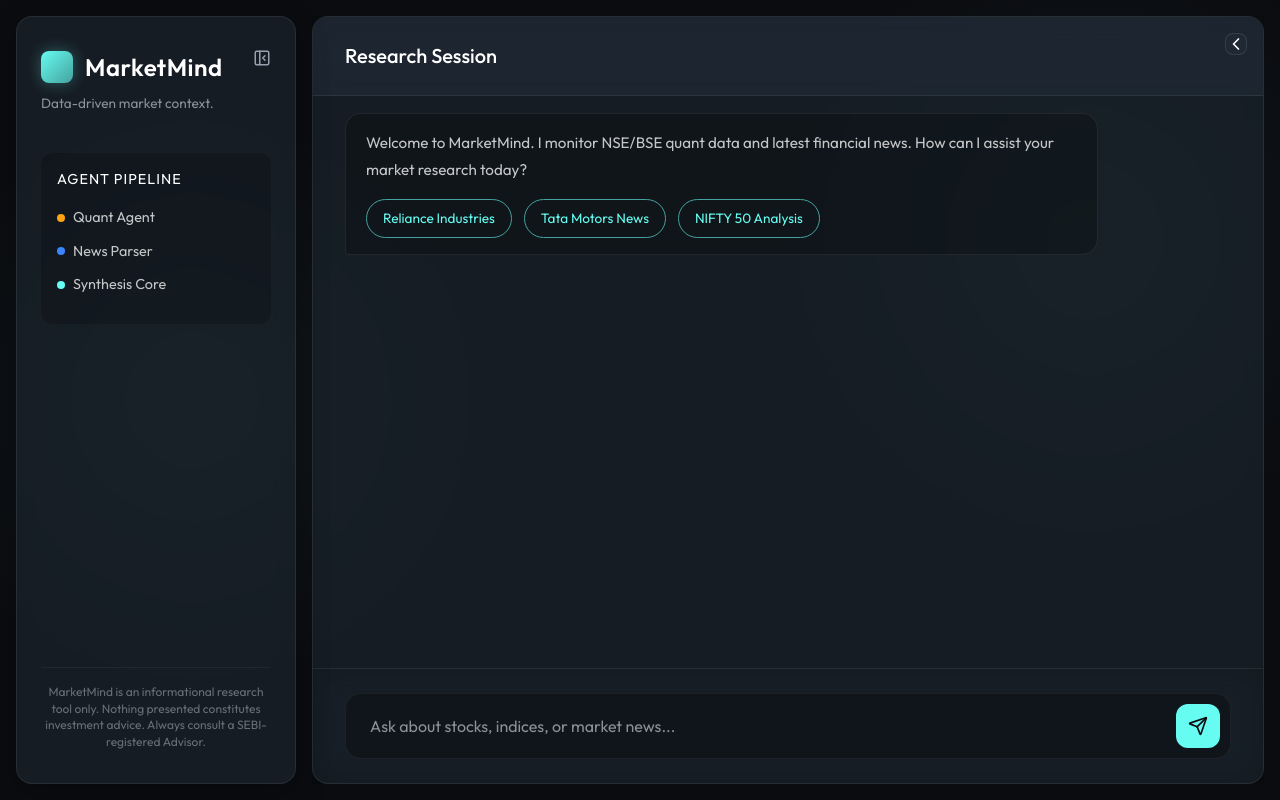
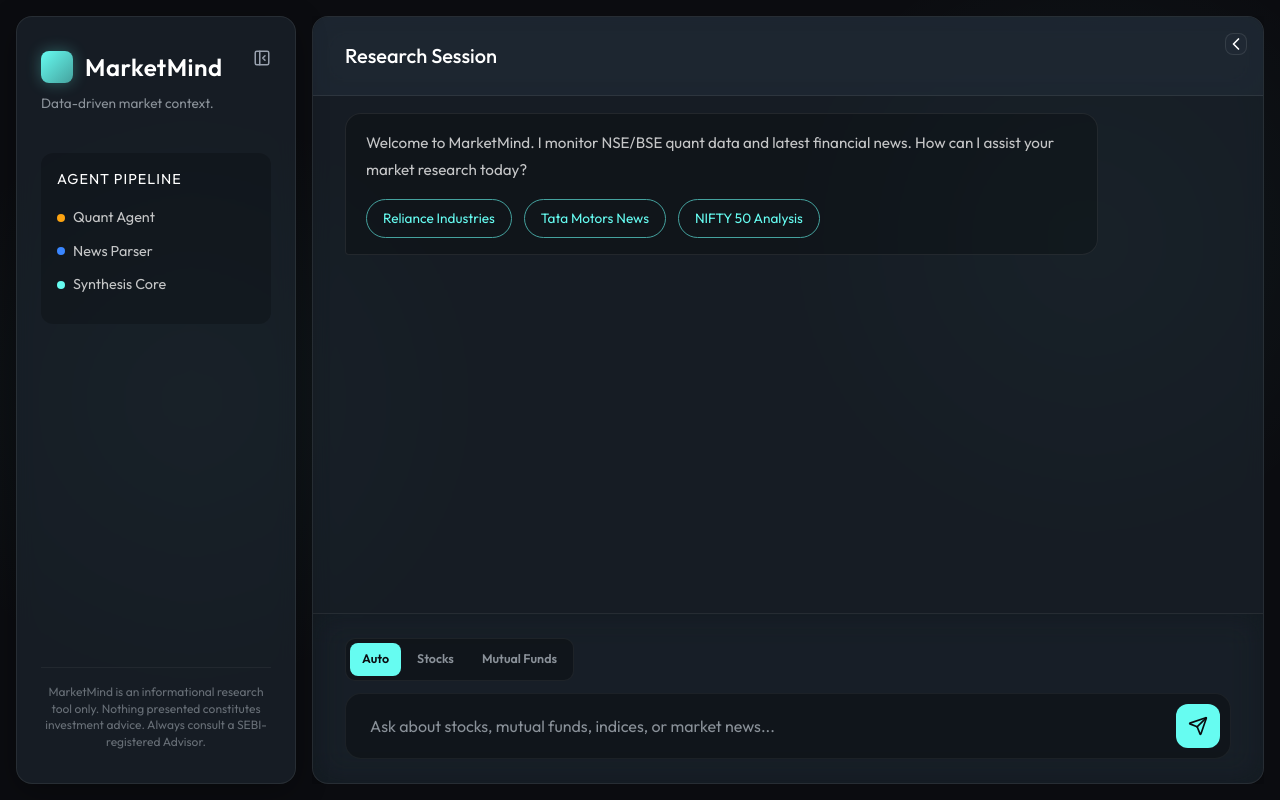
Before and after one commit to Naman6019/MarketMind, a Next.js app in the folder frontend/: page / in a window 1280 px wide. Built offline with nearby package versions, Linux system fonts and the light colour scheme; no server answers.

Commit message:
Added a toggle for MF and Stock Market to eliminate router guessing work

```diff
--- a/frontend/app/globals.css
+++ b/frontend/app/globals.css
@@ -391,6 +391,43 @@ tr:hover td {
   position: relative;
 }
 
+.asset-toggle {
+  display: inline-flex;
+  gap: 0.25rem;
+  padding: 0.25rem;
+  margin-bottom: 0.75rem;
+  background: rgba(0,0,0,0.3);
+  border: 1px solid rgba(255,255,255,0.06);
+  border-radius: 10px;
+}
+
+.asset-toggle button {
+  border: none;
+  background: transparent;
+  color: var(--text-secondary);
+  padding: 0.45rem 0.75rem;
+  border-radius: 8px;
+  font-size: 0.78rem;
+  font-weight: 600;
+  cursor: pointer;
+  transition: all 0.2s ease;
+}
+
+.asset-toggle button:hover:not(:disabled) {
+  color: white;
+  background: rgba(255,255,255,0.06);
+}
+
+.asset-toggle button.active {
+  background: var(--accent-color);
+  color: var(--bg-color);
+}
+
+.asset-toggle button:disabled {
+  cursor: not-allowed;
+  opacity: 0.65;
+}
+
 .input-wrapper {
   display: flex;
   gap: 1rem;
--- a/frontend/components/chat/ChatWindow.tsx
+++ b/frontend/components/chat/ChatWindow.tsx
@@ -5,6 +5,8 @@ import ReactMarkdown from 'react-markdown';
 import remarkGfm from 'remark-gfm';
 import { Send } from 'lucide-react';
 import { useCanvasStore } from '@/store/useCanvasStore';
+
+type AssetType = 'auto' | 'stock' | 'mutual_fund';
 
 type Message = {
   id: string;
@@ -22,6 +24,7 @@ export default function ChatWindow() {
   ]);
   const [input, setInput] = useState('');
   const [isProcessing, setIsProcessing] = useState(false);
+  const [assetType, setAssetType] = useState<AssetType>('auto');
   const { setView, setIds, openCanvas } = useCanvasStore();
   const scrollRef = useRef<HTMLDivElement>(null);
   const textareaRef = useRef<HTMLTextAreaElement>(null);
@@ -59,7 +62,7 @@ export default function ChatWindow() {
       const res = await fetch('/api/chat', {
         method: 'POST',
         headers: { 'Content-Type': 'application/json' },
-        body: JSON.stringify({ query: text }),
+        body: JSON.stringify({ query: text, asset_type: assetType }),
       });
 
       if (!res.ok) throw new Error('API Error');
@@ -120,6 +123,23 @@ export default function ChatWindow() {
             Pipeline thinking...
           </div>
         )}
+        <div className="asset-toggle" aria-label="Asset type">
+          {[
+            { label: 'Auto', value: 'auto' },
+            { label: 'Stocks', value: 'stock' },
+            { label: 'Mutual Funds', value: 'mutual_fund' },
+          ].map((option) => (
+            <button
+              key={option.value}
+              type="button"
+              className={assetType === option.value ? 'active' : ''}
+              onClick={() => setAssetType(option.value as AssetType)}
+              disabled={isProcessing}
+            >
+              {option.label}
+            </button>
+          ))}
+        </div>
         <div className="input-wrapper">
           <textarea
             ref={textareaRef}
@@ -131,7 +151,7 @@ export default function ChatWindow() {
                 handleSend();
               }
             }}
-            placeholder="Ask about stocks, indices, or market news..."
+            placeholder={assetType === 'mutual_fund' ? 'Ask about mutual funds...' : assetType === 'stock' ? 'Ask about stocks, indices, or market news...' : 'Ask about stocks, mutual funds, indices, or market news...'}
             rows={1}
           />
           <button className="send-button" onClick={handleSend} aria-label="Send Message" disabled={isProcessing}>
```
Also changed, not shown: 1 other file (tests, documents, lock files or other folders).
